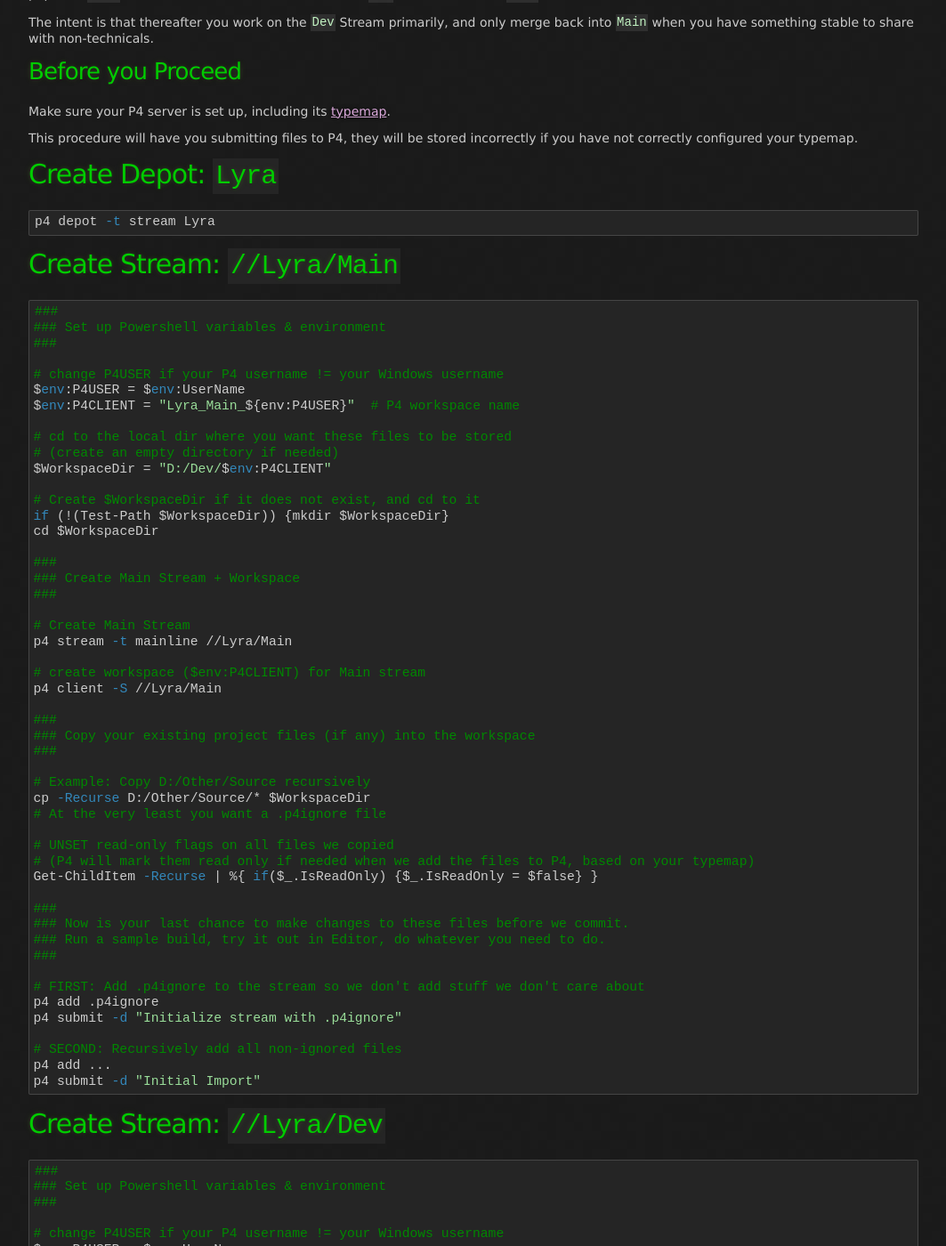
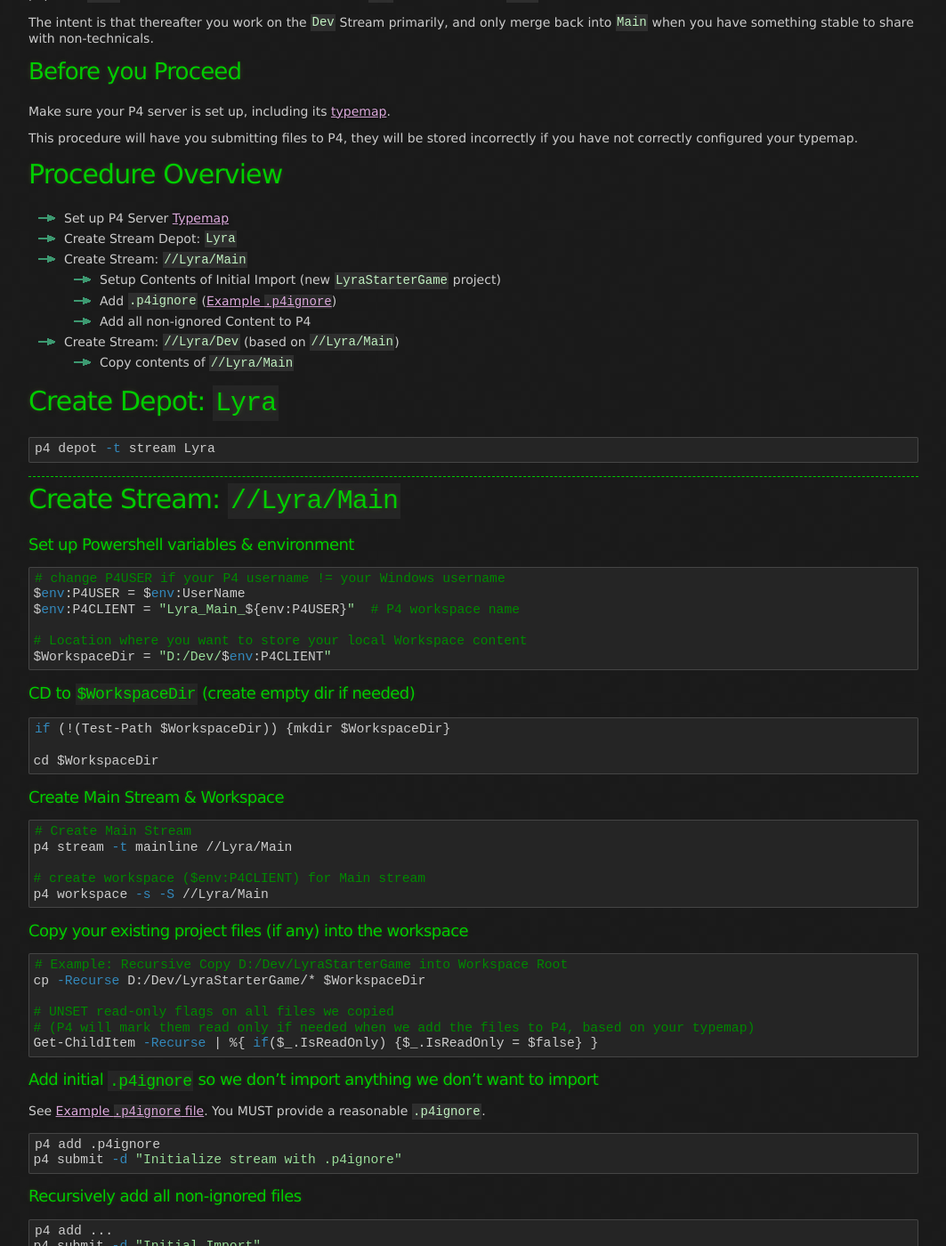
Before and after one commit to x157/x157.github.io, a Jekyll site: the page built from Perforce/New-Stream-Depot-Procedure.md, in a window 1280 px wide and 1400 px high, scrolled down 274 px. Shown: the whole window at 89% size, without its empty margins (108-1171 px from the left). Built offline with Jekyll 4.4.1, drawn with Linux system fonts in a browser that asks for light colours; some of the changed text lies outside the part shown.

Commit message:
Add Overview & Iterate

````diff
--- a/Perforce/New-Stream-Depot-Procedure.md
+++ b/Perforce/New-Stream-Depot-Procedure.md
@@ -28,76 +28,89 @@
 not correctly configured your typemap.
 
 
+# Procedure Overview
+
+- Set up P4 Server [Typemap](./Typemap)
+- Create Stream Depot: `Lyra`
+- Create Stream: `//Lyra/Main`
+  - Setup Contents of Initial Import (new `LyraStarterGame` project)
+  - Add `.p4ignore` ([Example `.p4ignore`](/Perforce/p4ignore))
+  - Add all non-ignored Content to P4
+- Create Stream: `//Lyra/Dev` (based on `//Lyra/Main`)
+  - Copy contents of `//Lyra/Main`
+
+
 # Create Depot: `Lyra`
 
 ```powershell
 p4 depot -t stream Lyra
 ```
 
-
+---
 # Create Stream: `//Lyra/Main`
 
+##### Set up Powershell variables & environment
+
 ```powershell
-###
-### Set up Powershell variables & environment
-###
-
 # change P4USER if your P4 username != your Windows username
 $env:P4USER = $env:UserName
 $env:P4CLIENT = "Lyra_Main_${env:P4USER}"  # P4 workspace name
 
-# cd to the local dir where you want these files to be stored
-# (create an empty directory if needed)
+# Location where you want to store your local Workspace content
 $WorkspaceDir = "D:/Dev/$env:P4CLIENT"
+```
 
-# Create $WorkspaceDir if it does not exist, and cd to it
+##### CD to `$WorkspaceDir` (create empty dir if needed)
+
+```powershell
 if (!(Test-Path $WorkspaceDir)) {mkdir $WorkspaceDir}
+
 cd $WorkspaceDir
+```
 
-###
-### Create Main Stream + Workspace
-###
+##### Create Main Stream & Workspace
 
+```powershell
 # Create Main Stream
 p4 stream -t mainline //Lyra/Main
 
 # create workspace ($env:P4CLIENT) for Main stream
-p4 client -S //Lyra/Main
+p4 workspace -s -S //Lyra/Main
+```
 
-###
-### Copy your existing project files (if any) into the workspace
-###
-
-# Example: Copy D:/Other/Source recursively
-cp -Recurse D:/Other/Source/* $WorkspaceDir
-# At the very least you want a .p4ignore file
+##### Copy your existing project files (if any) into the workspace
+```powershell
+# Example: Recursive Copy D:/Dev/LyraStarterGame into Workspace Root
+cp -Recurse D:/Dev/LyraStarterGame/* $WorkspaceDir
 
 # UNSET read-only flags on all files we copied
 # (P4 will mark them read only if needed when we add the files to P4, based on your typemap)
 Get-ChildItem -Recurse | %{ if($_.IsReadOnly) {$_.IsReadOnly = $false} }
+```
 
-###
-### Now is your last chance to make changes to these files before we commit.
-### Run a sample build, try it out in Editor, do whatever you need to do.
-###
+##### Add initial `.p4ignore` so we don't import anything we don't want to import
 
-# FIRST: Add .p4ignore to the stream so we don't add stuff we don't care about
+See [Example `.p4ignore` file](/Perforce/p4ignore).
+You MUST provide a reasonable `.p4ignore`.
+
+```powershell
 p4 add .p4ignore
 p4 submit -d "Initialize stream with .p4ignore"
+```
 
-# SECOND: Recursively add all non-ignored files
+##### Recursively add all non-ignored files
+```powershell
 p4 add ...
 p4 submit -d "Initial Import"
 ```
 
 
+---
 # Create Stream: `//Lyra/Dev`
 
+##### Set up PowerShell variables & environment
+
 ```powershell
-###
-### Set up Powershell variables & environment
-###
-
 # change P4USER if your P4 username != your Windows username
 $env:P4USER = $env:UserName
 $env:P4CLIENT = "Lyra_Dev_${env:P4USER}"  # P4 workspace name
@@ -105,27 +118,32 @@
 # cd to the local dir where you want these files to be stored
 # (create an empty directory if needed)
 $WorkspaceDir = "D:/Dev/$env:P4CLIENT"
+```
 
-# Create $WorkspaceDir if it does not exist, then cd into it
+##### CD to `$WorkspaceDir` (create empty dir if needed)
+```powershell
 if (!(Test-Path $WorkspaceDir)) {mkdir $WorkspaceDir}
+
 cd $WorkspaceDir
+```
 
-###
-### Create Dev Stream + Workspace
-###
-
+##### Create Dev Stream + Workspace
+```powershell
 # Create Dev Stream (based on Main)
 p4 stream -t development -P //Lyra/Main //Lyra/Dev
 
 # create workspace ($env:P4CLIENT) for Dev stream
-p4 client -S //Lyra/Dev
+p4 workspace -s -S //Lyra/Dev
+```
 
-# initially populate the Dev branch based on the Main branch
+##### Populate the Dev branch based on the Main branch
+```powershell
 p4 populate -d "From Main" -S //Lyra/Dev -r
 p4 sync
 ```
 
 
+---
 # Future Merging
 
 `p4 populate` only works to initially populate the `Dev` branch.
````
